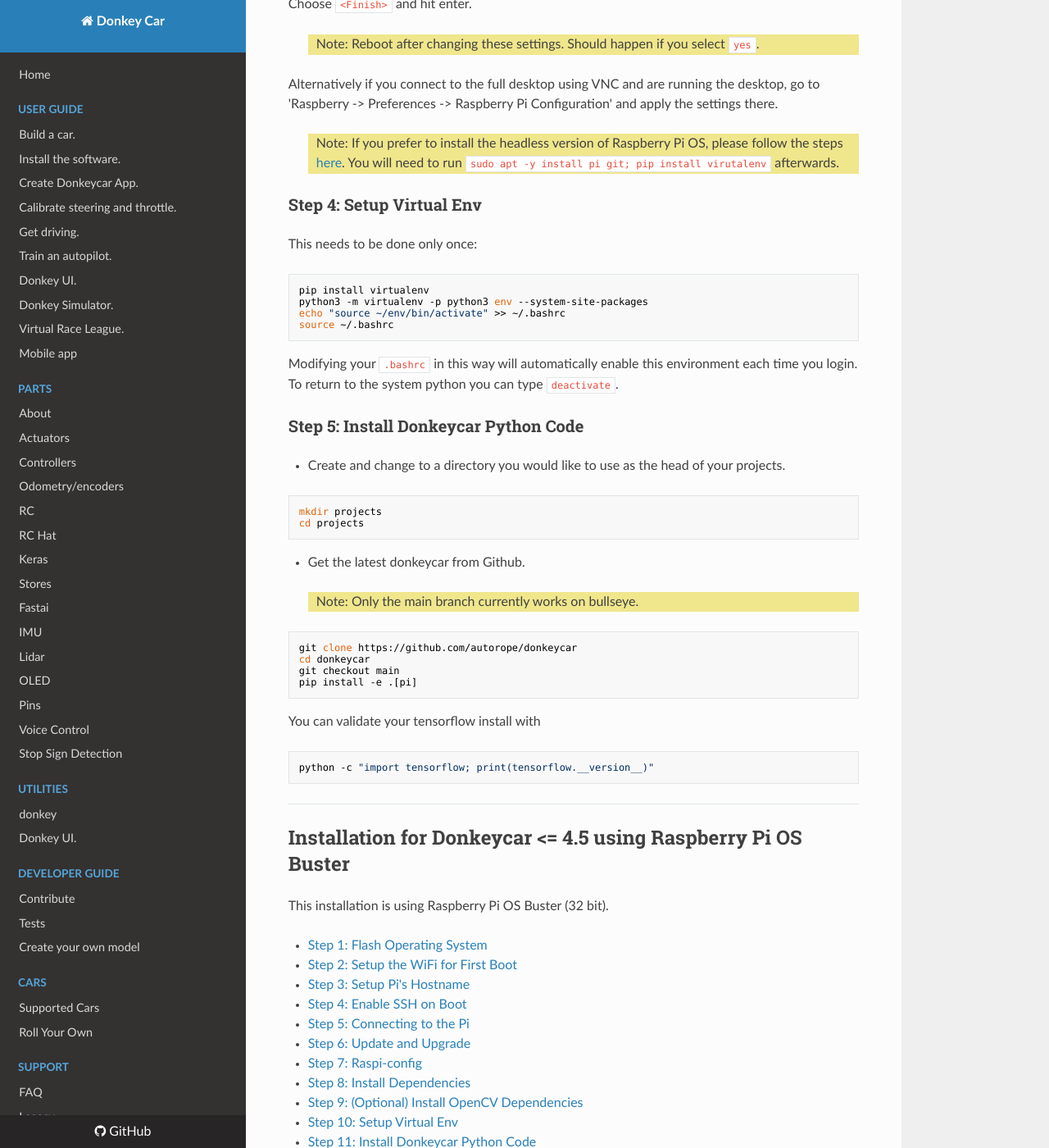
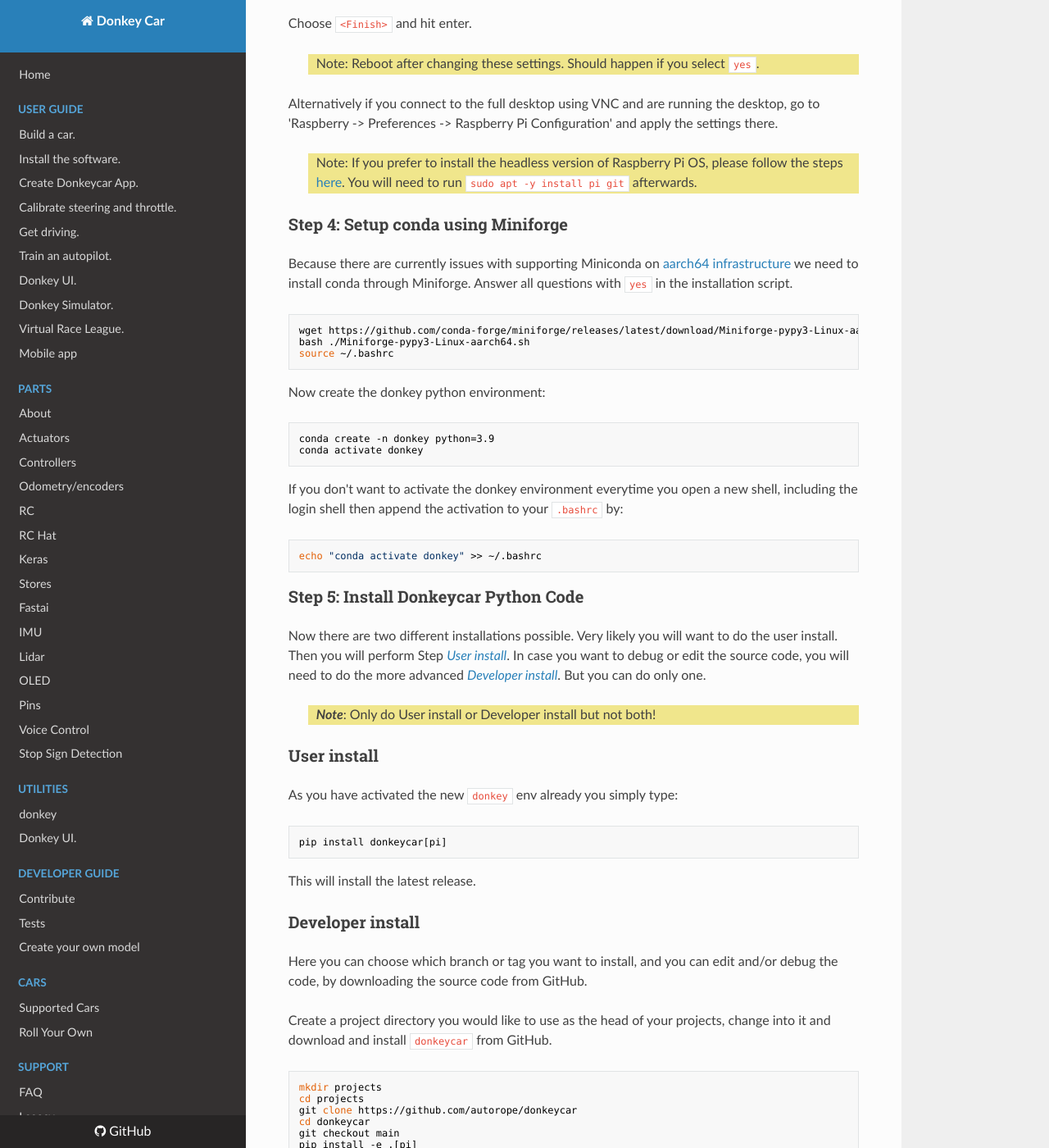
Before and after one commit to autorope/donkeydocs, an MkDocs documentation site: the page built from docs/guide/robot_sbc/setup_raspberry_pi.md, in a window 1280 px wide and 1400 px high, scrolled down 2708 px. Shown: the whole window at 82% size. Built offline with MkDocs 1.6.1, drawn with Linux system fonts in a browser that asks for light colours; nearby versions of some CDN libraries; some of the changed text lies outside the part shown.

Commit message:
Fixing donkey install on RPi.

````diff
--- a/docs/guide/robot_sbc/setup_raspberry_pi.md
+++ b/docs/guide/robot_sbc/setup_raspberry_pi.md
@@ -3,15 +3,19 @@
 ![donkey](/assets/logos/rpi_logo.png)
 
 Please read this carefully as Donkey Car is now installed differently
-depending on the version. The latest version is 5.x and requires 64-bit Raspberry Pi OS Bullseye, which is the current version of that. If you're using that OS, continue below.
-If you're using the older Raspberry Pi OS (Raspian) called Buster, jump to those instructions [here](#step-1-flash-operating-system).
+depending on the version. The latest Donkey Car version is 5.x and requires
+64-bit Raspberry Pi OS Bullseye.
+
+If you're using an older version of Donkey Car, like 4.X then you need to
+use the older Raspberry Pi OS (Raspian) version Buster, jump to
+those instructions [here](#step-1-flash-operating-system).
 
 Tub data, car templates, etc are compatible between the two versions as well
 as models in keras format `.h5`. However, Tensorflow Lite models `.tflite`
 are not and need to be regenerated.
 
-In general, we recommend the RPi 4 with 4GB of ram. It's also recommended using a 128GB
-microSD card with U3 speed, like for example
+In general, we recommend the RPi 4 with 4GB of ram. It's also recommended
+using a 128GB microSD card with U3 speed, like for example
 [this SanDisk SD Card.](https://www.amazon.com/SanDisk-128GB-Extreme-microSD-Adapter/dp/B07FCMKK5X/ref=sr_1_4?crid=1J19V1ZZ4EVQ5&keywords=SanDisk+128GB+Extreme+microSDXC+UHS-I&qid=1676908353&sprefix=sandisk+128gb+extreme+microsdxc+uhs-i%2Caps%2C121&sr=8-4)
 
 
@@ -30,8 +34,7 @@ This installation is using Raspberry Pi OS Bullseye (64 bit).
 ### Step 1: Install Raspberry Pi OS
 
 Raspberry Pi OS can now be installed with the graphical installer _Raspberry Pi
-Imager_ which can be downloaded
-from [here](https://www.raspberrypi.com/software/).
+Imager_ which can be downloaded from [here](https://www.raspberrypi.com/software/).
 Please download and start the application.
 
 In the drop-down menu 'Operating System' go to 'Raspberry Pi OS (other)' and
@@ -90,45 +93,76 @@ and apply the settings there.
 
 > Note: If you prefer to install the headless version of Raspberry Pi OS,
 > please follow the steps [here](https://www.raspberrypi.com/documentation/computers/configuration.html#setting-up-a-headless-raspberry-pi).
-> You will need to run `sudo apt -y install pi git; pip install virutalenv`
-> afterwards.
+> You will need to run `sudo apt -y install pi git` afterwards.
 
 
-### Step 4: Setup Virtual Env
+### Step 4: Setup conda using Miniforge
 
-This needs to be done only once:
+Because there are currently issues with supporting Miniconda on
+[aarch64 infrastructure](https://github.com/conda/conda/issues/11486)
+we need to install conda through Miniforge. Answer all questions with `yes`
+in the installation script.
 
 ```bash
-pip install virtualenv
-python3 -m virtualenv -p python3 env --system-site-packages
-echo "source ~/env/bin/activate" >> ~/.bashrc
+wget https://github.com/conda-forge/miniforge/releases/latest/download/Miniforge-pypy3-Linux-aarch64.sh
+bash ./Miniforge-pypy3-Linux-aarch64.sh
 source ~/.bashrc
 ```
 
-Modifying your `.bashrc` in this way will automatically enable this environment
-each time you login. To return to the system python you can type `deactivate`.
+Now create the donkey python environment:
 
+```bash
+conda create -n donkey python=3.9
+conda activate donkey
+```
+
+If you don't want to activate the donkey environment everytime you open a
+new shell, including the login shell then append the activation to your
+`.bashrc` by:
+
+```bash
+echo "conda activate donkey" >> ~/.bashrc
+```
 
 ### Step 5: Install Donkeycar Python Code
 
-* Create and change to a directory you would like to use as the head of your
-  projects.
+Now there are two different installations possible. Very likely you will
+want to do the user install. Then you will perform Step
+[_User install_](#user-install). In case
+you want to debug or edit the source code, you will need to do the more advanced
+[_Developer install_](#developer-install). But you can do only one.
+
+> _**Note**_: Only do User install or Developer install but not both!
+
+### User install
+
+As you have activated the new `donkey` env already you simply type:
+
+```bash
+pip install donkeycar[pi]
+```
+
+This will install the latest release.
+
+### Developer install
+
+Here you can choose which branch or tag you want to install, and you can
+edit and/or debug the code, by downloading the source code from GitHub.
+
+Create a project directory you would like to use as the
+head of your projects, change into it and download and install `donkeycar`
+from GitHub.
 
 ```bash
 mkdir projects
 cd projects
-```
-
-* Get the latest donkeycar from Github.
-
-> Note: Only the main branch currently works on bullseye.
-
-```bash
 git clone https://github.com/autorope/donkeycar
 cd donkeycar
 git checkout main
 pip install -e .[pi]
 ```
+
+### Further steps
 
 You can validate your tensorflow install with
 
````
